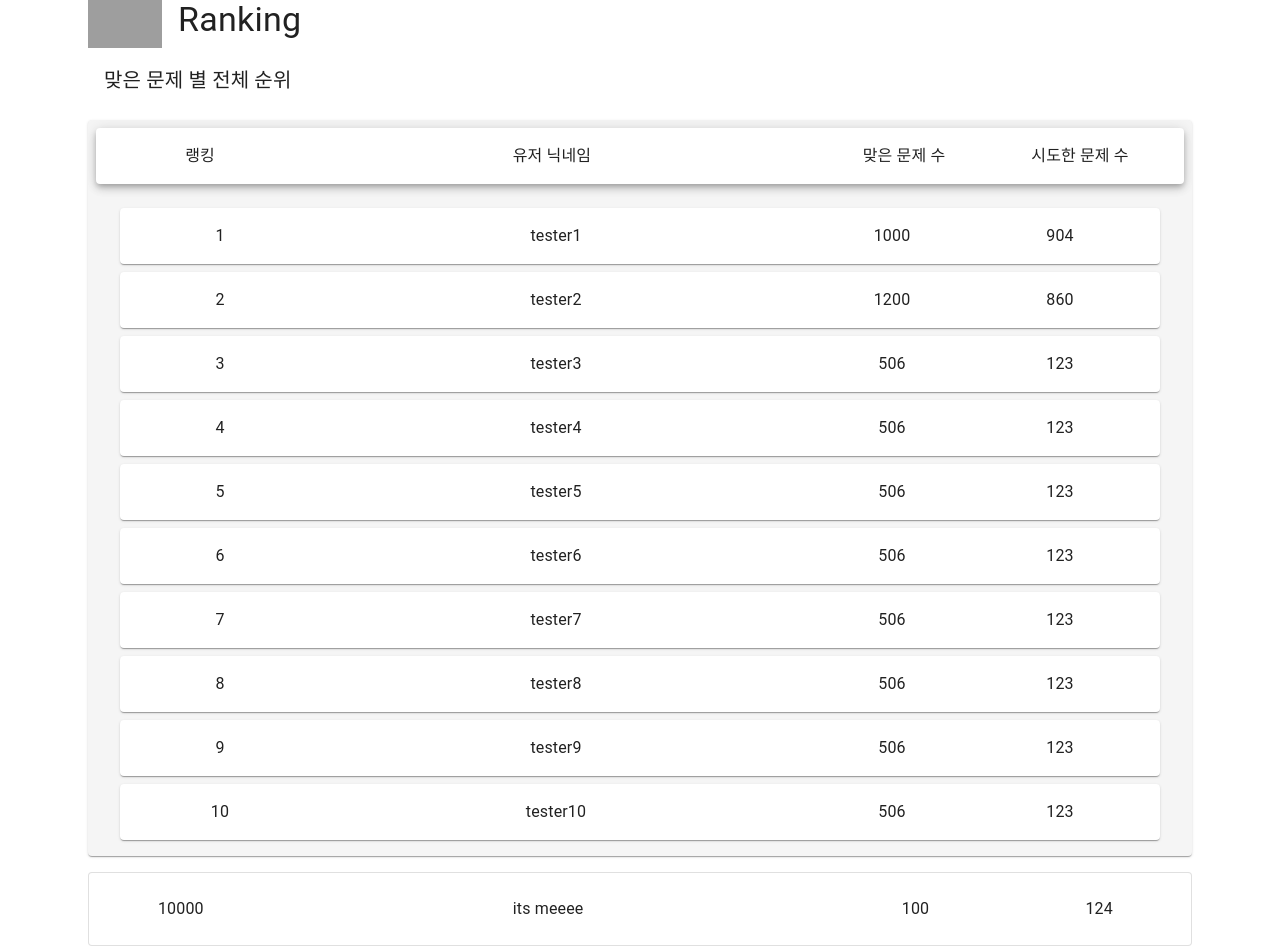
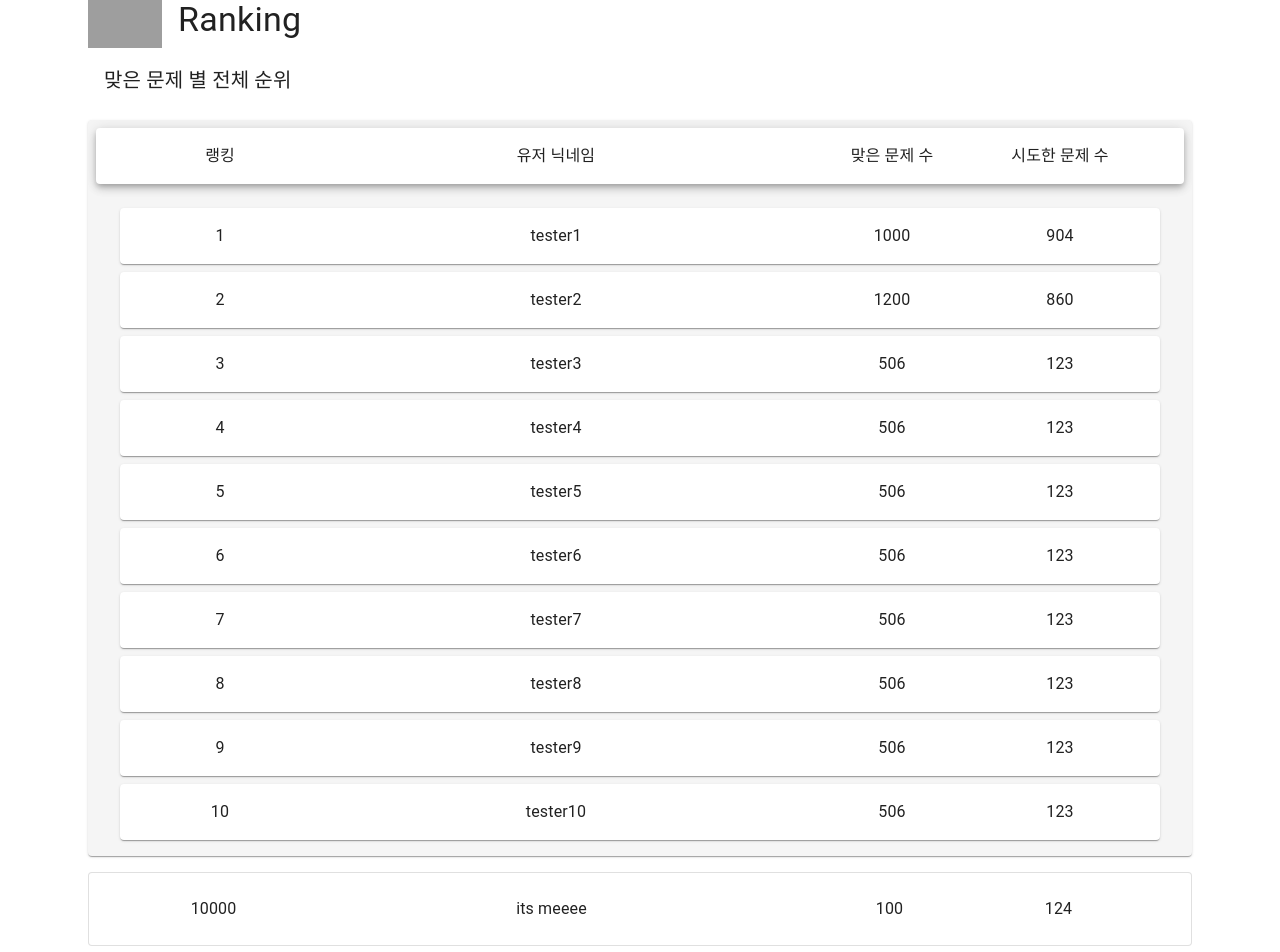
Before and after one commit to 2021-Techeer-teamC/MATHrone, a React (Create React App) app in the folder frontend/: page /rank in a window 1280 px wide. Shown: the part 160-1112 px from the top of the page. Built offline with nearby package versions, Linux system fonts and the light colour scheme; grey boxes are pictures that could not be loaded.

Commit message:
chore : Chang Rank.js to tsx
Rank 페이지를 타입스크립트로 변경

```diff
--- a/frontend/src/Pages/Rank.js
+++ b/frontend/src/Pages/Rank.tsx
@@ -2,18 +2,26 @@ import * as React from 'react';
 import Box from '@mui/material/Box';
 import Card from '@mui/material/Card';
 import Typography from '@mui/material/Typography';
-import { CardActions, Divider, Icon } from '@mui/material';
 import { Container } from '@mui/material';
 import CardContent from '@mui/material/CardContent';
-import { CardHeader } from '@mui/material';
 import CardMedia from '@mui/material/CardMedia';
-import { border, borderBottom, color, grid } from '@mui/system';
 import { useEffect } from "react";
 import "../App.css";
 import RankList from '../Components/RankList';
 
 
+interface rankData {
+  user_name: string;
+  correct_count: number;
+  try_count: number;
+}
+
+type dataList = {
+  posts: rankData[];
+}
+
 export default function Rankpage() {
+
 
   const [rankDatas, setRankDatas] = React.useState([...rankData]);
   const [res, setRes] = React.useState([...rankDatas]);
@@ -51,8 +59,8 @@ export default function Rankpage() {
       </Box>
 
       <Card style={{backgroundColor: 'WhiteSmoke'}} sx={{p:1}}>
-        <Card elevation={5} sx={{ display: 'flex', flexDirection: 'column', p: 2, mb: 3 }}>
-          <div class="rankContainer">
+        <Card elevation={5} sx={{ display: 'flex', flexDirection: 'column', pb: 2, pt: 2, mb: 3, pr:5, pl:5 }}>
+          <div className="rankContainer">
             <Typography variant="body1" component="p">
               랭킹
             </Typography>
@@ -67,10 +75,11 @@ export default function Rankpage() {
             </Typography>
           </div>
         </Card>
-        <RankList posts={res}></RankList>
+
+        <RankList posts={res}/>
       </Card>
 
-      <Card variant="outlined" sx={{ display: 'grid', gridTemplateColumns: '1fr 3fr 1fr 1fr', mt: 2, pt: 3, pb: 3 }}>
+      <Card variant="outlined" sx={{ display: 'grid', gridTemplateColumns: '1fr 3fr 1fr 1fr', mt: 2, pt: 3, pb: 3, pl:5, pr:6}}>
           <Typography variant="body1" component="p">
             10000
           </Typography>
@@ -88,7 +97,7 @@ export default function Rankpage() {
   );
 }
 
-const rankData = [
+const rankData:rankData[] = [
   {
     user_name: "tester1",
     correct_count: 904,
```
